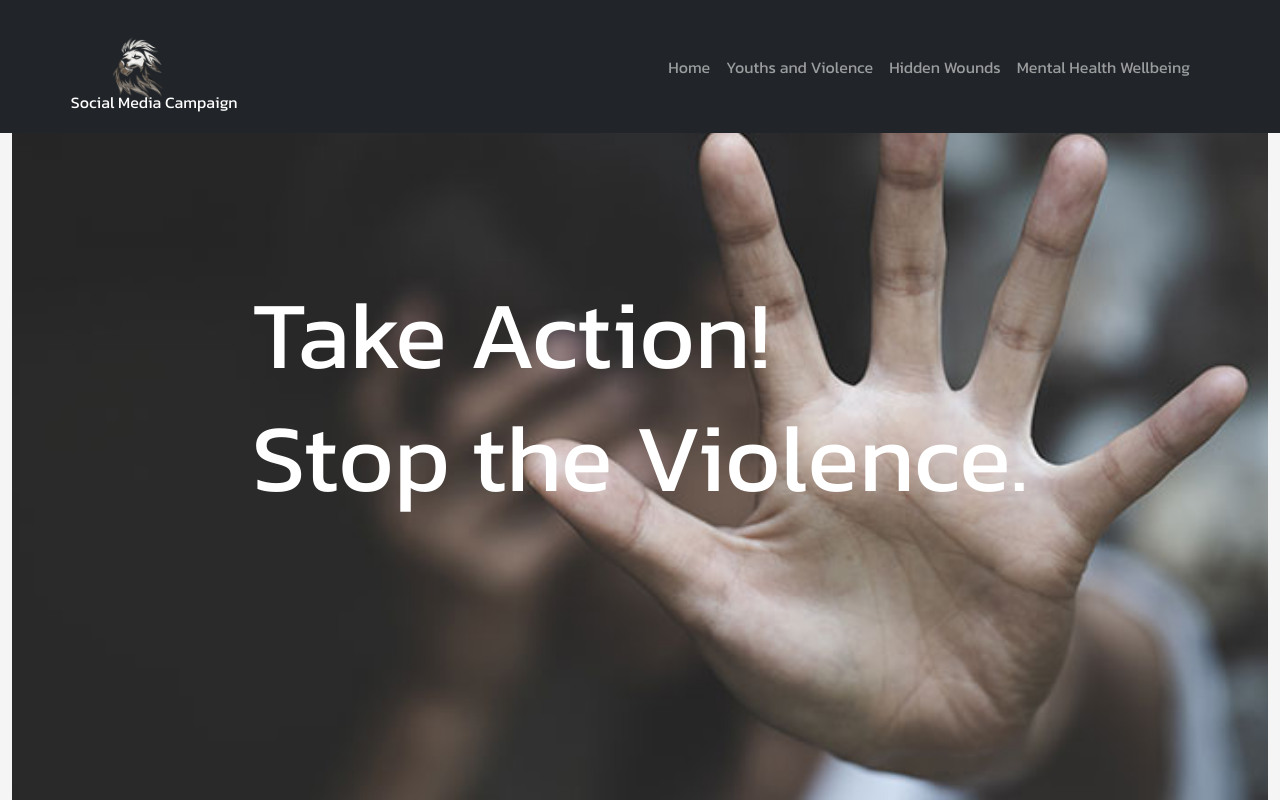
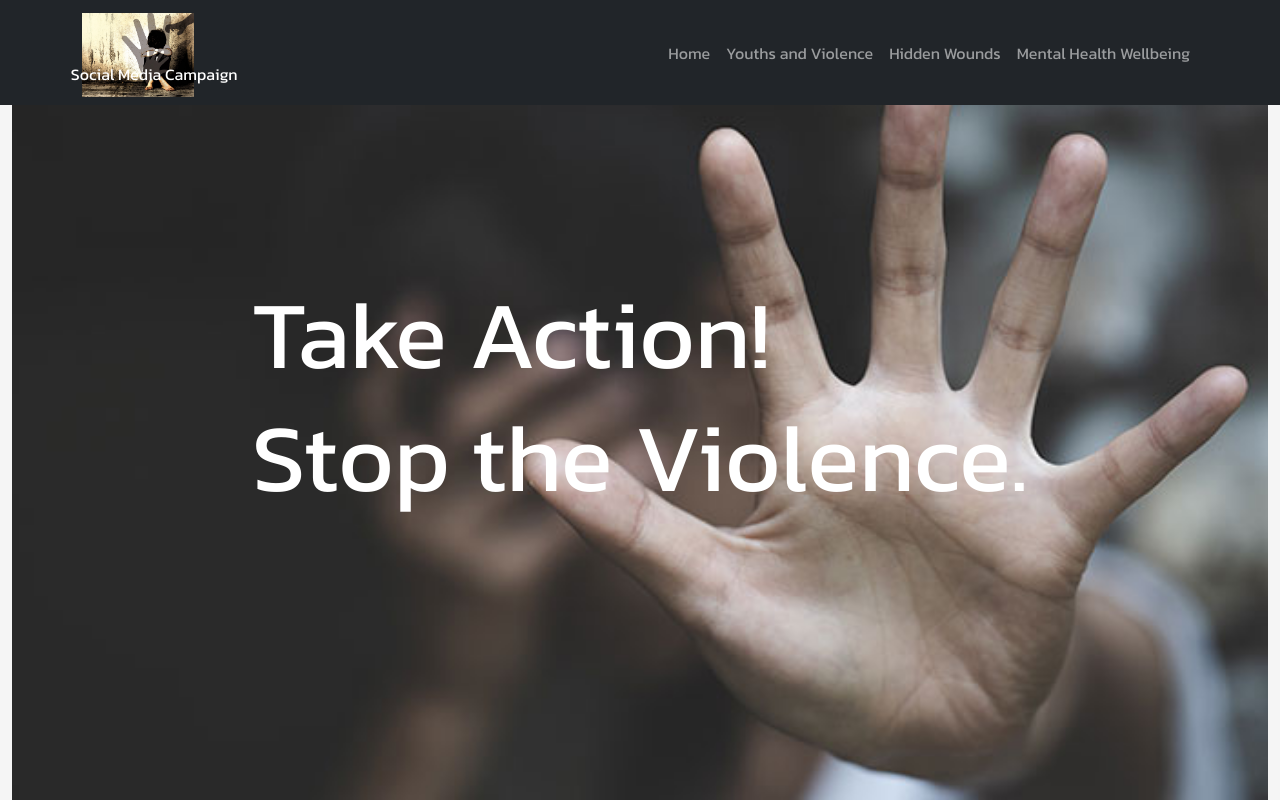
Before and after one commit to Roche001/campaign-website, a React (Create React App) app: page / in a window 1280 px wide. Shown: the top 800 px of the page. Built offline with nearby package versions, Linux system fonts and the light colour scheme; a web font is replaced by a local one.

Commit message:
update changes

```diff
--- a/src/components/top/Top.jsx
+++ b/src/components/top/Top.jsx
@@ -14,7 +14,7 @@ const Top = () => {
       <Container>
         <Navbar.Brand href="#Home">
           <div className="logo">
-            <img src="./assets/design.png" alt="assets" />{" "}
+            <img src="./assets/child-abuse.jpg" alt="assets" />{" "}
             <h4>Social Media Campaign</h4>
           </div>
         </Navbar.Brand>
```
